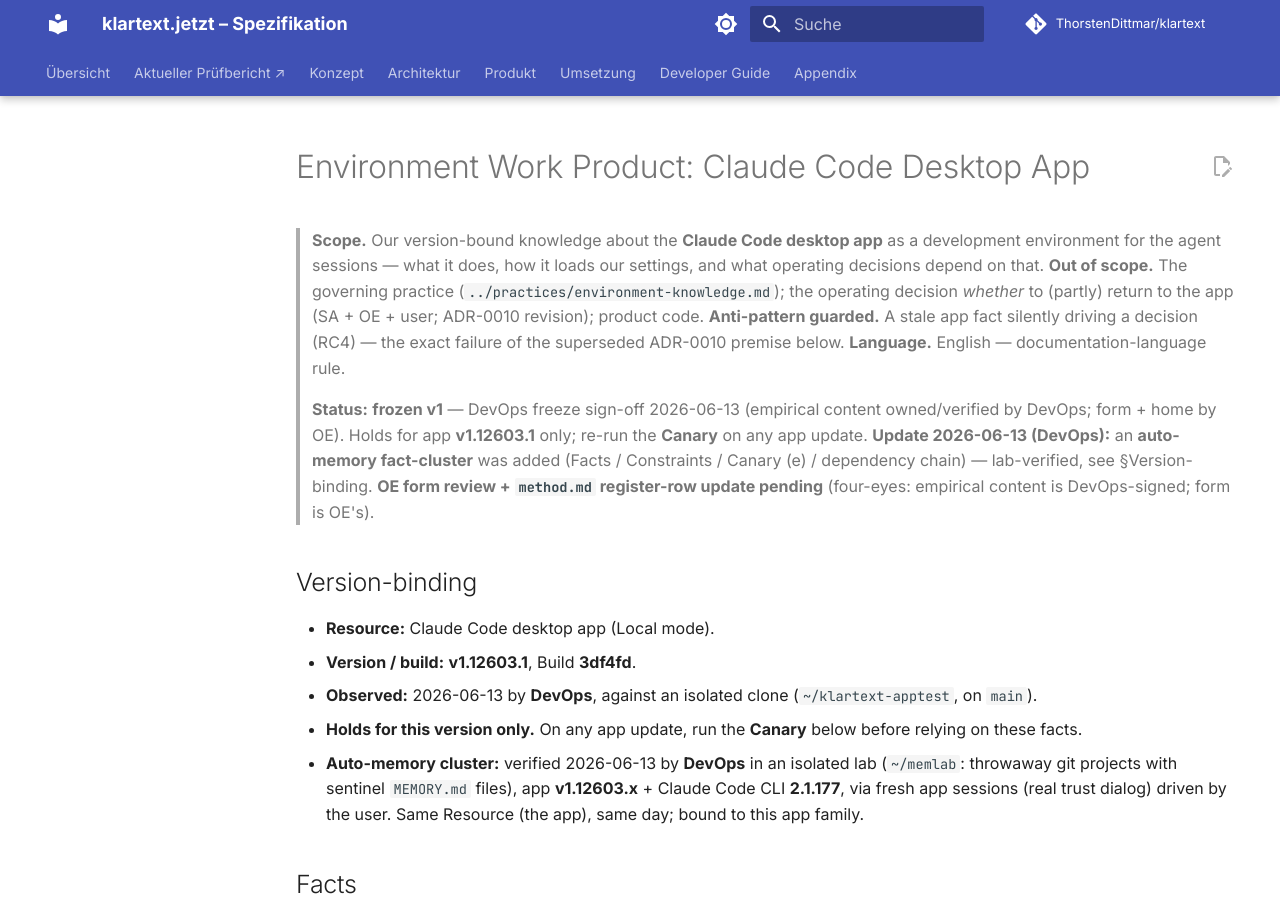
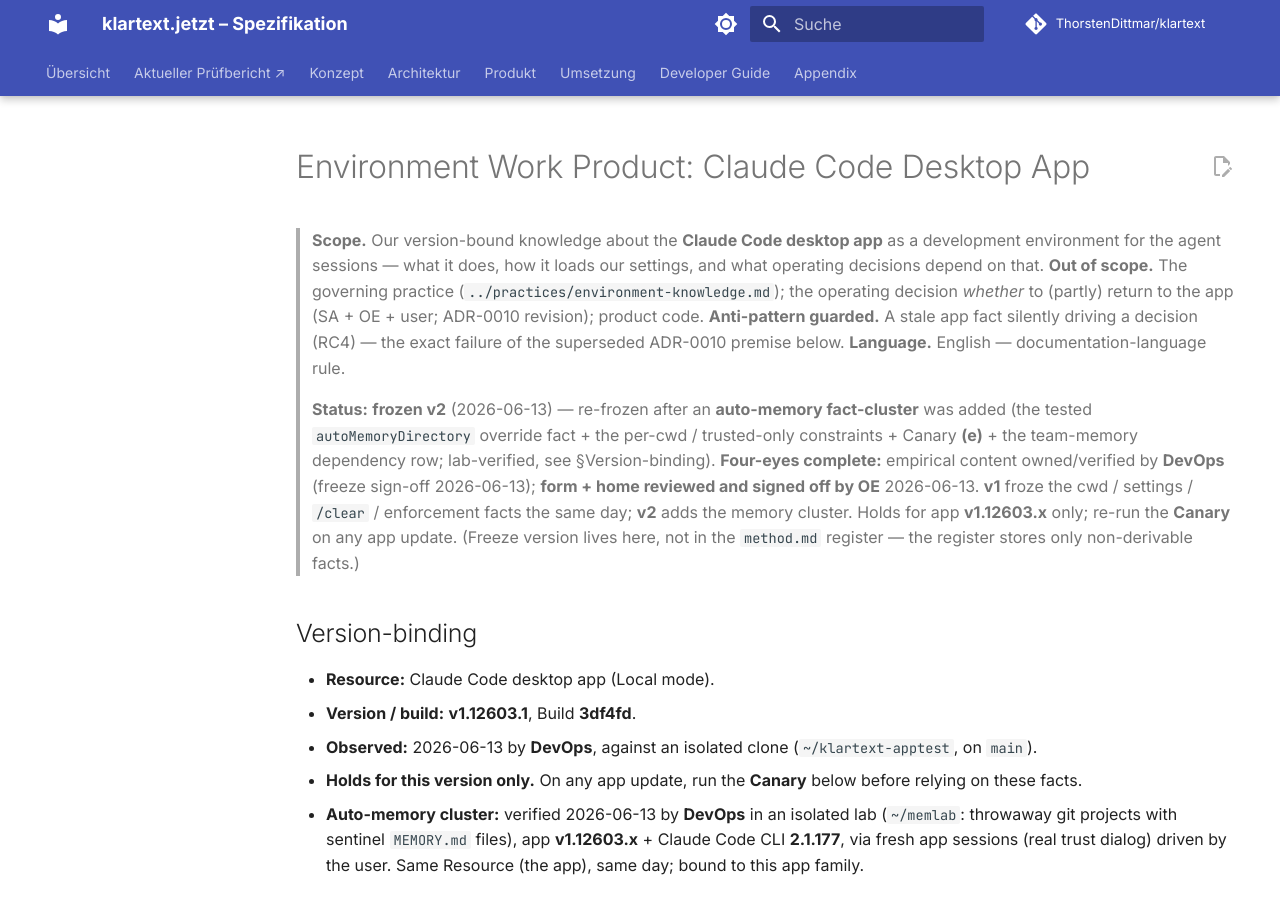
Before and after one commit to ThorstenDittmar/klartext, an MkDocs documentation site: the page built from docs/superpowers/improvement/environment/claude-code-app.md, in a window 1280 px wide and 900 px high. Built offline with MkDocs 1.6.1 and Material for MkDocs 9.7.7, drawn with Linux system fonts in a browser that asks for light colours; comment, search, counter and statistics services are not loaded.

Commit message:
docs(env): OE form sign-off — re-freeze Claude-app Work Product as v2
DevOps added the auto-memory fact-cluster (PR #99) and gave the empirical
freeze sign-off; this completes the four-eyes pair with the OE form review.

- Resolves the transitional "frozen v1 + update pending" status into frozen v2.
- v1 froze the cwd/settings/clear/enforcement facts; v2 adds the memory cluster
  (autoMemoryDirectory override fact + per-cwd/trusted-only constraints +
  Canary (e) + dependency row). App-version binding unchanged (v1.12603.x).

Form verdict: the cluster is integrated consistently — facts in the right
buckets (Tested vs Constraints), Canary and dependency chain extended, lab
provenance recorded in version-binding.

The method.md register row needs NO change: the freeze version is derivable
from the Work Product itself, and the register stores only non-derivable facts
(no second truth). Noted inline in the status block.

Co-Authored-By: Claude Opus 4.8 (1M context) <noreply@anthropic.com>

```diff
--- a/docs/superpowers/improvement/environment/claude-code-app.md
+++ b/docs/superpowers/improvement/environment/claude-code-app.md
@@ -8,11 +8,13 @@
 > superseded ADR-0010 premise below.
 > **Language.** English — documentation-language rule.
 >
-> **Status:** **frozen v1** — DevOps freeze sign-off 2026-06-13 (empirical content owned/verified by DevOps;
-> form + home by OE). Holds for app **v1.12603.1** only; re-run the **Canary** on any app update.
-> **Update 2026-06-13 (DevOps):** an **auto-memory fact-cluster** was added (Facts / Constraints / Canary (e) /
-> dependency chain) — lab-verified, see §Version-binding. **OE form review + `method.md` register-row update
-> pending** (four-eyes: empirical content is DevOps-signed; form is OE's).
+> **Status:** **frozen v2** (2026-06-13) — re-frozen after an **auto-memory fact-cluster** was added (the tested
+> `autoMemoryDirectory` override fact + the per-cwd / trusted-only constraints + Canary **(e)** + the team-memory
+> dependency row; lab-verified, see §Version-binding). **Four-eyes complete:** empirical content owned/verified by
+> **DevOps** (freeze sign-off 2026-06-13); **form + home reviewed and signed off by OE** 2026-06-13. **v1** froze
+> the cwd / settings / `/clear` / enforcement facts the same day; **v2** adds the memory cluster. Holds for app
+> **v1.12603.x** only; re-run the **Canary** on any app update. (Freeze version lives here, not in the `method.md`
+> register — the register stores only non-derivable facts.)
 
 ## Version-binding
 
```
